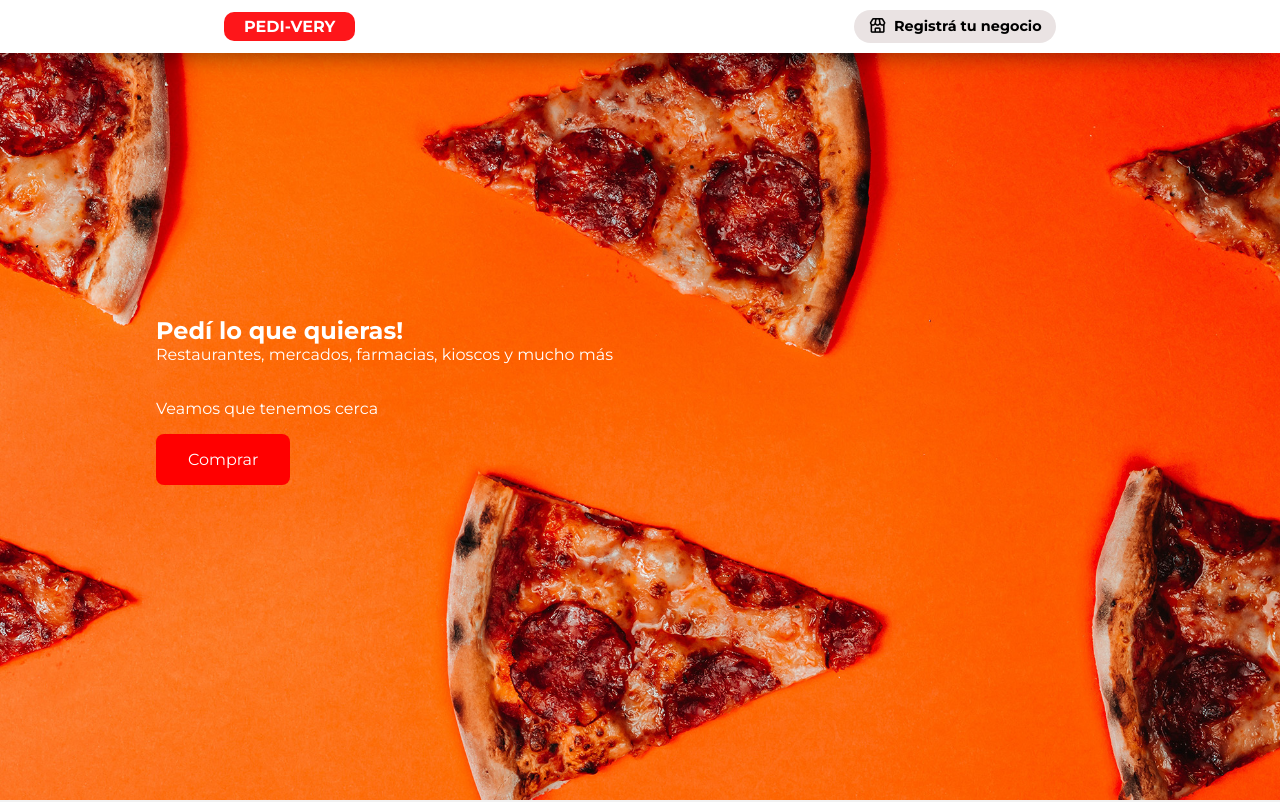
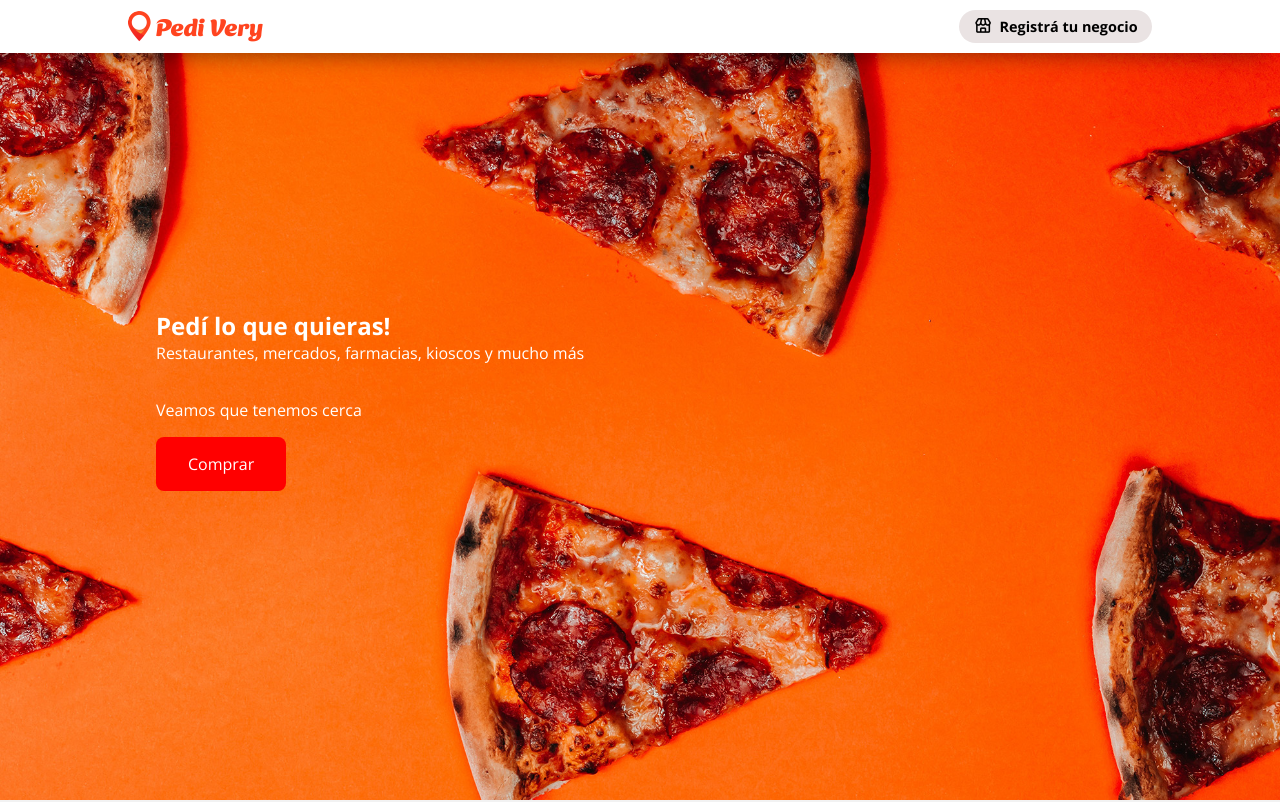
Before and after one commit to diegomaldonadofrontdev/PF_HENRY, a React (Create React App) app in the folder client/: page / in a window 1280 px wide. Shown: the top 802 px of the page. Built offline with nearby package versions, Linux system fonts and the light colour scheme; no server answers.

Commit message:
Cambios en el form

```diff
--- a/client/src/App.css
+++ b/client/src/App.css
@@ -1,4 +1,4 @@
-@import url("https://fonts.googleapis.com/css2?family=Montserrat:ital,wght@0,100;0,200;0,300;0,400;0,500;0,600;0,700;0,800;0,900;1,100;1,200;1,300;1,400;1,500;1,600;1,700;1,800;1,900&display=swap");
+@import url("https://fonts.googleapis.com/css2?family=Open+Sans:ital,wght@0,300;0,400;0,500;0,600;0,700;0,800;1,300;1,400;1,500;1,600;1,700;1,800&display=swap");
 
 * {
 	margin: 0;
@@ -6,5 +6,9 @@
 	box-sizing: border-box;
 	text-decoration: none;
 	list-style: none;
-	font-family: "Montserrat", sans-serif;
+	font-family: "Open Sans", sans-serif;
 }
+
+:root {
+	--main-text-color: #272e32;
+}
--- a/client/src/components/Filter__SearchView/Filter__SearchView.module.css
+++ b/client/src/components/Filter__SearchView/Filter__SearchView.module.css
@@ -2,6 +2,12 @@
 	margin: 0 !important;
 	padding: 0 !important;
 	padding: 30px !important;
+	min-width: 400px;
+}
+
+.filterSearchView h3 {
+	color: var(--main-text-color);
+	font-weight: 600;
 }
 
 .filterSearchView .container {
@@ -19,6 +25,9 @@
 .select__container {
 	display: flex;
 	gap: 1em;
+	align-items: center;
+	border-bottom: 1px solid rgb(222, 222, 222);
+	padding-bottom: 0.5em;
 }
 
 .select__container h4 {
@@ -28,4 +37,7 @@
 
 .select__container select {
 	width: 50%;
+	border: 1px solid rgb(255, 255, 255);
+	border-radius: 0.2em;
+	padding: 0.3em;
 }
--- a/client/src/components/Header/Header.jsx
+++ b/client/src/components/Header/Header.jsx
@@ -7,10 +7,11 @@
 	return (
 		<header className={styles.header}>
 			<div className={styles.container}>
-				<div className={styles.logo}>
-					<Link to="/"><h1>PEDI-VERY</h1></Link>
-				</div>
-
+				<Link to="/">
+					<div className={styles.logo}>
+						<h1>PEDI-VERY</h1>
+					</div>
+				</Link>
 				<Navbar />
 			</div>
 		</header>
--- a/client/src/components/Header/Header.module.css
+++ b/client/src/components/Header/Header.module.css
@@ -5,6 +5,15 @@
 	position: fixed;
 	width: 100%;
 	z-index: 1;
+	display: flex;
+}
+
+.header .container {
+	display: flex;
+	margin: 0 auto !important;
+	width: 80%;
+	align-items: center;
+	justify-content: space-between;
 }
 
 .logo {
@@ -13,23 +22,20 @@
 	justify-content: center;
 	font-size: 1em;
 	padding: 5px 20px;
-	background-color: #fe161a;
+	background: url("../../images/logo.png");
+	background-size: contain;
+	background-repeat: no-repeat;
 	color: white;
 	font-weight: bold;
 	border-radius: 10px;
+	text-indent: -1000px;
+	width: 150px;
+	overflow: hidden;
 }
 
 h1 {
 	font-size: 1em;
 	color: white;
-}
-
-.header .container {
-	display: flex;
-	margin: auto;
-	max-width: 65%;
-	align-items: center;
-	justify-content: space-between;
 }
 
 @media (max-width: 700px) {
--- a/client/src/views/UserSearch/UserSearch.jsx
+++ b/client/src/views/UserSearch/UserSearch.jsx
@@ -1,9 +1,7 @@
 import React from "react";
 import styles from "./UserSearch.module.css";
 import ContainerSearchComercio from "../../components/ContainerSearchComercio/ContainerSearchComercio";
-
 import { useSelector } from "react-redux";
-
 import Header from "../../components/Header/Header";
 import SearchBar from "../../components/SearchBar/SearchBar";
 import Filter__SearchView from "../../components/Filter__SearchView/Filter__SearchView";
--- a/client/src/views/UserSearch/UserSearch.module.css
+++ b/client/src/views/UserSearch/UserSearch.module.css
@@ -75,7 +75,7 @@
 }
 
 .filtros__container {
-	width: 20%;
+	min-width: 400px;
 }
 
 .filtros__container > div {
```
